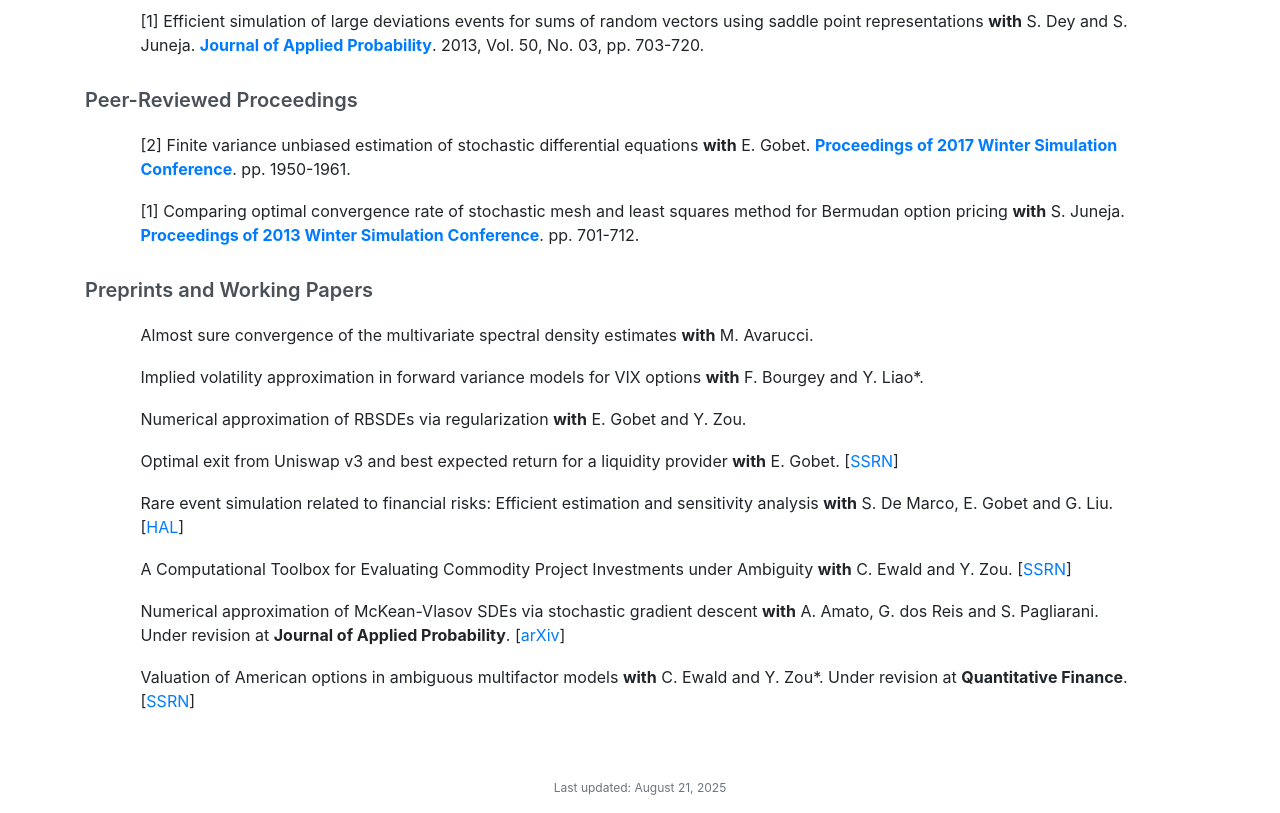
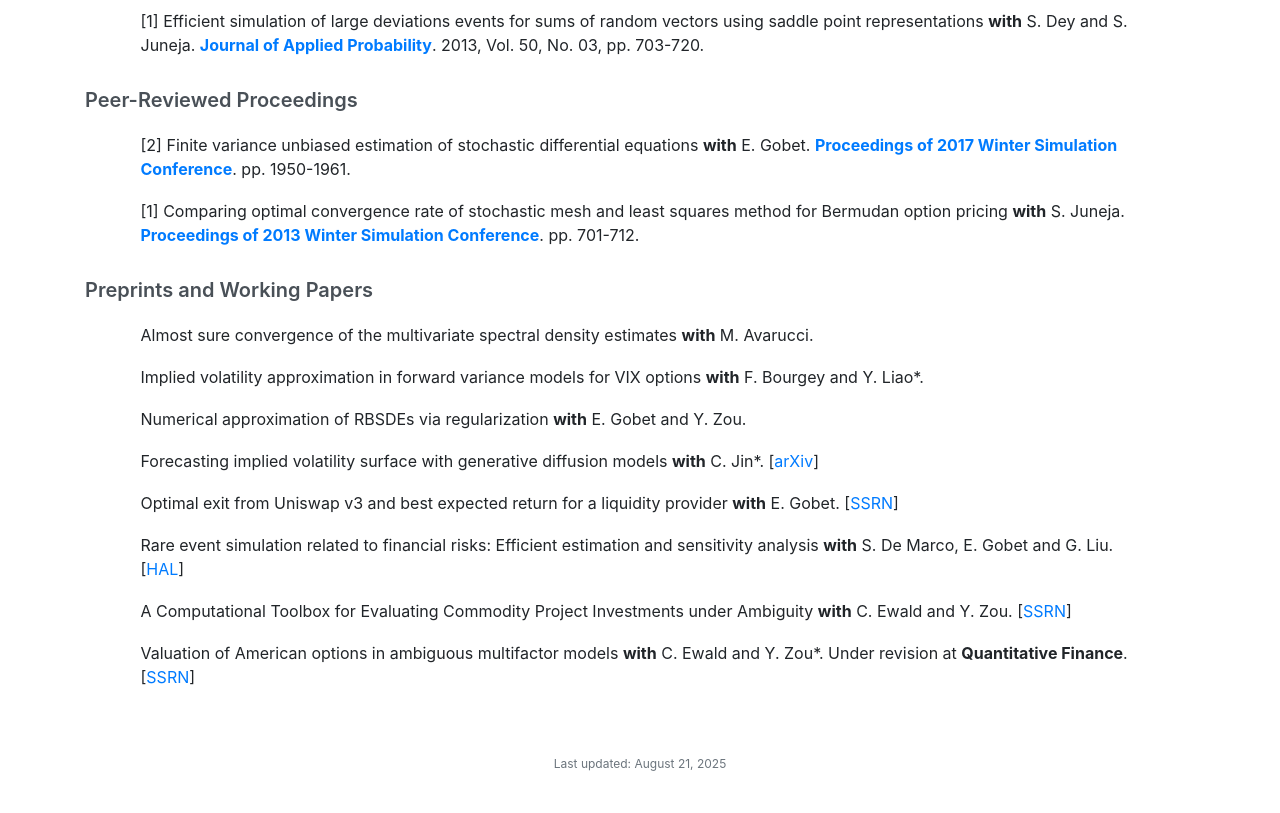
Before and after one commit to agarwalankush/agarwalankush.github.io, a plain HTML site: page index.html in a window 1280 px wide. Shown: the part 1341-2154 px from the top of the page. After the commit the page ends 2130 px from the top, so only its background shows below. Drawn offline with nearby package versions, Linux system fonts and the light colour scheme; files that its build step writes are made by us from their sources.

Commit message:
Update index.html

```diff
--- a/index.html
+++ b/index.html
@@ -191,10 +191,10 @@
             <li>Almost sure convergence of the multivariate spectral density estimates <b>with</b> M. Avarucci.</li>
             <li>Implied volatility approximation in forward variance models for VIX options <b>with</b> F. Bourgey and Y. Liao*.</li>
             <li>Numerical approximation of RBSDEs via regularization <b>with</b> E. Gobet and Y. Zou.</li>
+            <li>Forecasting implied volatility surface with generative diffusion models <b>with</b> C. Jin*. [<a href="https://arxiv.org/abs/2511.07571">arXiv</a>]</li>
             <li>Optimal exit from Uniswap v3 and best expected return for a liquidity provider <b>with</b> E. Gobet. [<a href="https://papers.ssrn.com/sol3/papers.cfm?abstract_id=5422975">SSRN</a>]</li>
             <li>Rare event simulation related to financial risks: Efficient estimation and sensitivity analysis <b>with</b> S. De Marco, E. Gobet and G. Liu. [<a href="https://polytechnique.hal.science/hal-01219616v2">HAL</a>]</li>
             <li>A Computational Toolbox for Evaluating Commodity Project Investments under Ambiguity <b>with</b> C. Ewald and Y. Zou. [<a href="https://papers.ssrn.com/sol3/papers.cfm?abstract_id=5354247">SSRN</a>]</li>
-            <li>Numerical approximation of McKean-Vlasov SDEs via stochastic gradient descent <b>with</b> A. Amato, G. dos Reis and S. Pagliarani. Under revision at <b>Journal of Applied Probability</b>. [<a href="https://arxiv.org/abs/2310.13579">arXiv</a>]</li>
             <li>Valuation of American options in ambiguous multifactor models <b>with</b> C. Ewald and Y. Zou*. Under revision at <b>Quantitative Finance</b>. [<a href="https://papers.ssrn.com/sol3/papers.cfm?abstract_id=3549891">SSRN</a>]</li>
 
         </ul>
```
